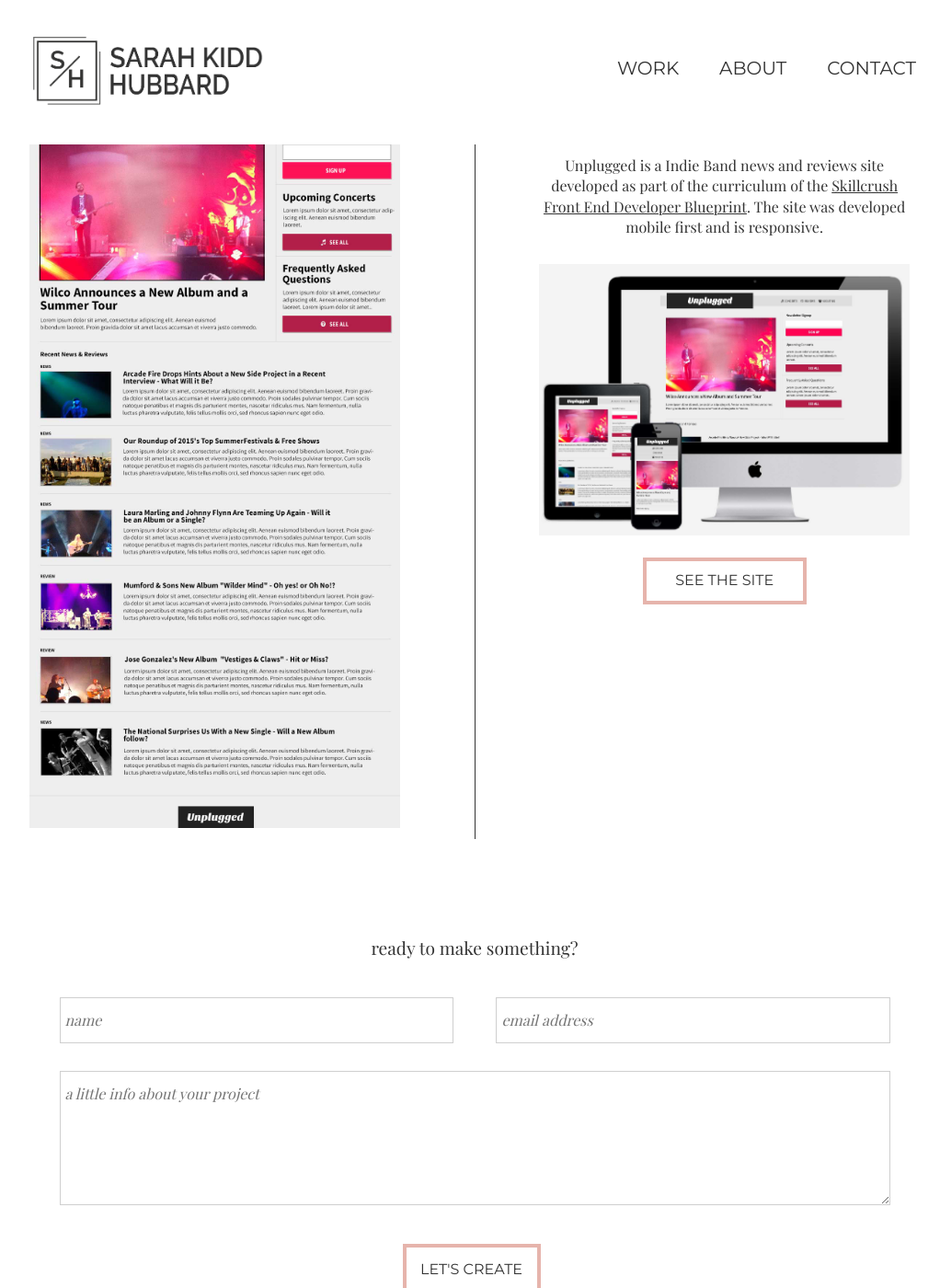
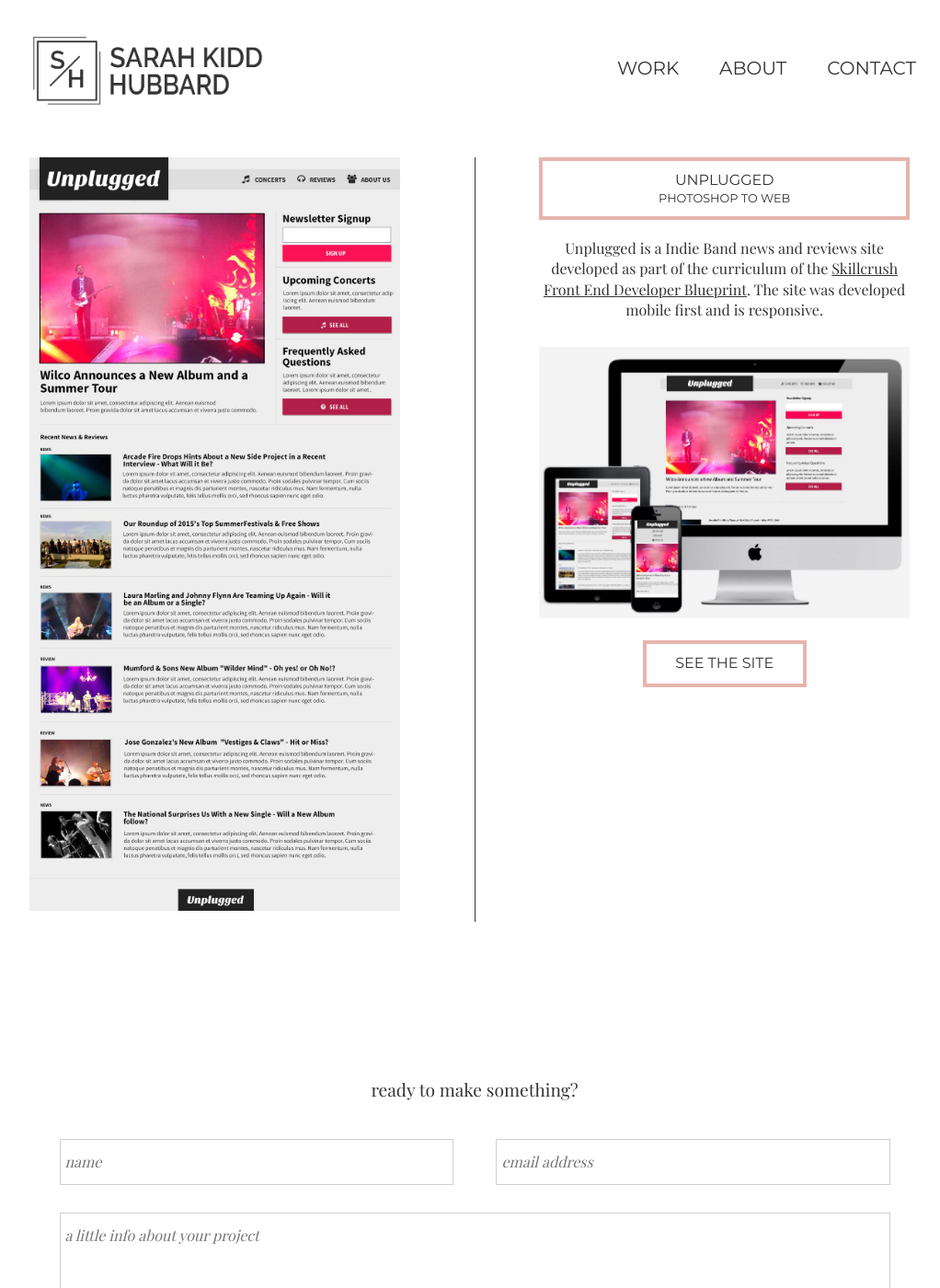
Before and after one commit to skiddhubbard/skiddhubbard.github.io, a Jekyll site: the page built from unplugged.html, in a window 1280 px wide and 1400 px high. Shown: the whole window at 92% size, without its empty margins (124-1146 px from the left). Built offline with Jekyll 4.4.1, drawn with Linux system fonts in a browser that asks for light colours; nearby versions of some CDN libraries.

Commit message:
fix detail pages top

```diff
--- a/_sass/site/_base.scss
+++ b/_sass/site/_base.scss
@@ -604,6 +604,10 @@ input {
 
 /***Detail Page***/
 
+    .main-detail {
+      overflow: auto;
+    }
+
     .main-detail p {
       font-size: 1em;
     }
@@ -759,6 +763,10 @@ input {
     }
 
 /***Detail Page***/
+
+    .main-detail {
+      padding-top: 90px;
+    }
 
     .col-1 {
       width: 35%;
```
